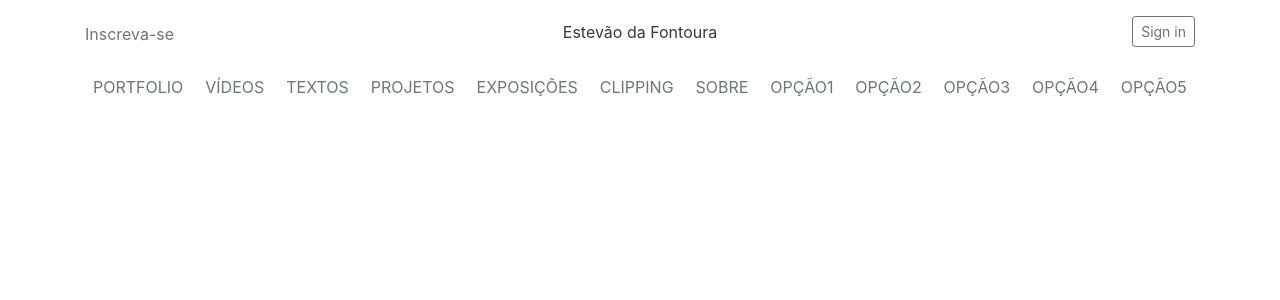
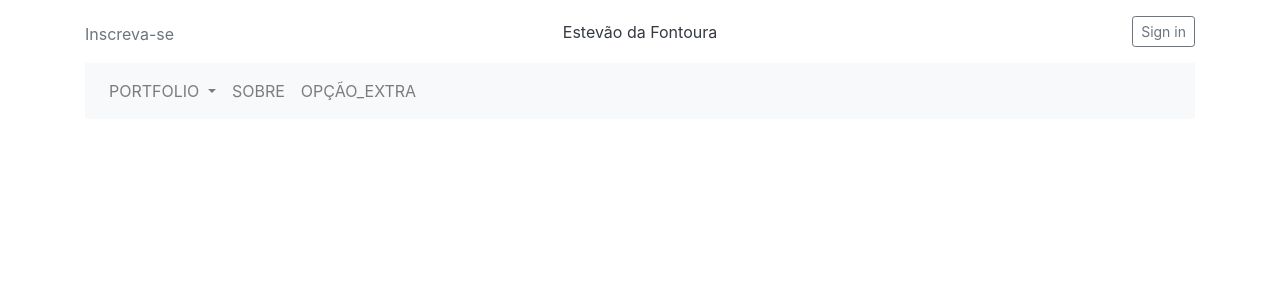
Before and after one commit to RodrigoBaltazar/ArtBlogWaddle, a Python web app: template estevaodafontoura/blueprints/webui/templates/base.html in a window 1280 px wide. Shown: the top 300 px of the page. Run offline with Jinja, Linux system fonts and the light colour scheme; the template is opened without the code that fills it, so the values that code supplies are empty; some libraries are stand-ins or nearby versions.

Commit message:
mudancas no base

```diff
--- a/estevaodafontoura/blueprints/webui/templates/base.html
+++ b/estevaodafontoura/blueprints/webui/templates/base.html
@@ -16,6 +16,7 @@
       {% block styles %}
       <!-- Bootstrap CSS -->
         {{ bootstrap.load_css() }}
+        {{ bootstrap.load_js() }}
       {% endblock %}
     {% endblock %}
   </head>
@@ -36,25 +37,33 @@
         </div>
       </div>
     </header>
+  <!-- Inicio Navbar -->
+    <nav class="navbar navbar-expand-lg navbar-light bg-light">
+      <div class="collapse navbar-collapse" id="navbarSupportedContent">
+        <ul class="navbar-nav mr-auto">
+          <li class="nav-item dropdown">
+            <a class="nav-link dropdown-toggle" href="#" id="navbarDropdown" role="button" data-toggle="dropdown" aria-haspopup="true" aria-expanded="false">
+              PORTFOLIO
+            </a>
+            <div class="dropdown-menu" aria-labelledby="navbarDropdown">
+              <a class="dropdown-item" href="#">Action</a>
+              <a class="dropdown-item" href="#">Another action</a>
+              <div class="dropdown-divider"></div>
+              <a class="dropdown-item" href="#">Something else here</a>
+            </div>
+          </li>
+          <li class="nav-item">
+            <a class="nav-link" href="#">SOBRE</a>
+          </li>
+          <li class="nav-item">
+            <a class="nav-link" href="#">OPÇÃO_EXTRA</a>
+          </li>
+        </ul>
+      </div>
+    </nav>
 
-    <div class="nav-scroller py-1 mb-2">
-      <nav class="nav d-flex justify-content-between">
-        <a class="p-2 text-muted" href="#">PORTFOLIO</a>
-        <a class="p-2 text-muted" href="#">VÍDEOS</a>
-        <a class="p-2 text-muted" href="#">TEXTOS</a>
-        <a class="p-2 text-muted" href="#">PROJETOS</a>
-        <a class="p-2 text-muted" href="#">EXPOSIÇÕES</a>
-        <a class="p-2 text-muted" href="#">CLIPPING</a>
-        <a class="p-2 text-muted" href="#">SOBRE</a>
-        <a class="p-2 text-muted" href="#">OPÇÃO1</a>
-        <a class="p-2 text-muted" href="#">OPÇÃO2</a>
-        <a class="p-2 text-muted" href="#">OPÇÃO3</a>
-        <a class="p-2 text-muted" href="#">OPÇÃO4</a>
-        <a class="p-2 text-muted" href="#">OPÇÃO5</a>
-      </nav>
-    </div>
   {% endblock %}
-
+<!-- Fim navbar -->
 
 </body>
 </html>
```
